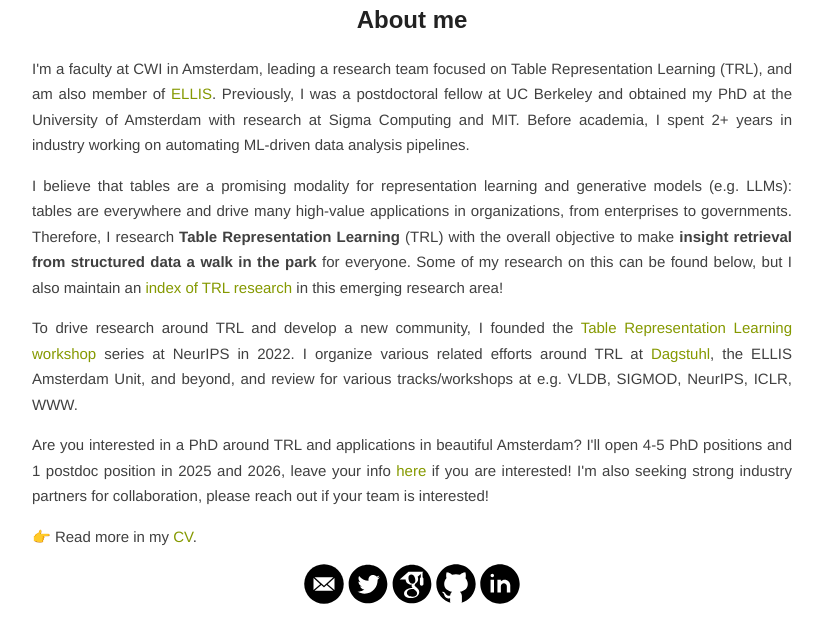
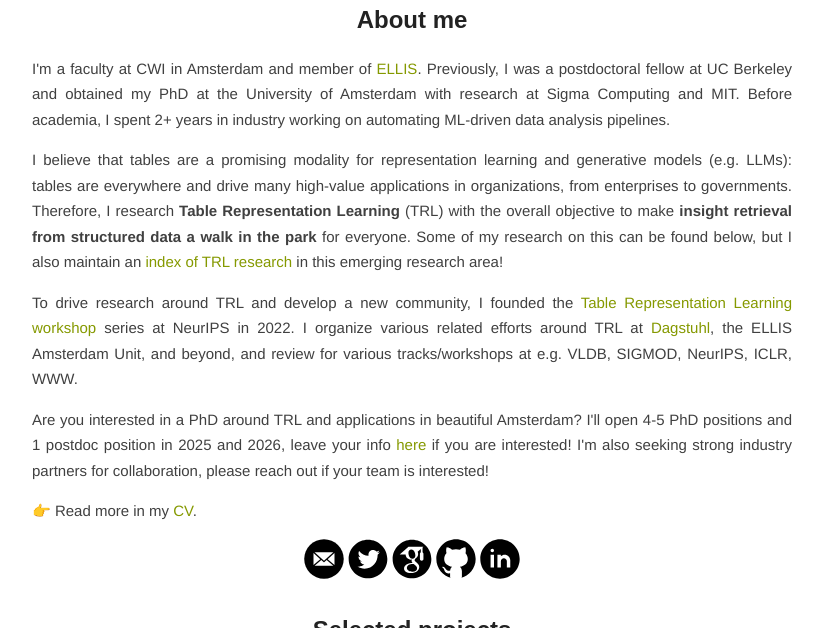
Before and after one commit to madelonhulsebos/madelonhulsebos.github.io, a Jekyll site: the page built from index.html, in a window 1280 px wide and 900 px high, cut to the strip 272-900 px from the top of the window. Shown: the whole strip, without its empty margins (228-1051 px from the left). Built offline with Jekyll 4.4.1, drawn with Linux system fonts in a browser that asks for light colours; the list of posts is cut into pages by our own code.

Commit message:
Update index.html

```diff
--- a/index.html
+++ b/index.html
@@ -17,7 +17,7 @@
  <div style="text-align: justify;">
 
   <h2>About me</h2>
-  I'm a faculty at CWI in Amsterdam, leading a research team focused on Table Representation Learning (TRL), and am also member of <a href="https://ellis.eu/">ELLIS</a>. Previously, I was a postdoctoral fellow at UC Berkeley and obtained my PhD at the University of Amsterdam with research at Sigma Computing and MIT. Before academia, I spent 2+ years in industry working on automating ML-driven data analysis pipelines.
+  I'm a faculty at CWI in Amsterdam and member of <a href="https://ellis.eu/">ELLIS</a>. Previously, I was a postdoctoral fellow at UC Berkeley and obtained my PhD at the University of Amsterdam with research at Sigma Computing and MIT. Before academia, I spent 2+ years in industry working on automating ML-driven data analysis pipelines.
   <p>
   I believe that tables are a promising modality for representation learning and generative models (e.g. LLMs): tables are everywhere and drive many high-value applications in organizations, from enterprises to governments.
   Therefore, I research <b>Table Representation Learning</b> (TRL) with the overall objective to make <b>insight retrieval from structured data a walk in the park</b> for everyone. Some of my research on this can be found below, but I also maintain an <a href="{{ site.baseurl }}/trl" target="blank">index of TRL research</a> in this emerging research area!
```
